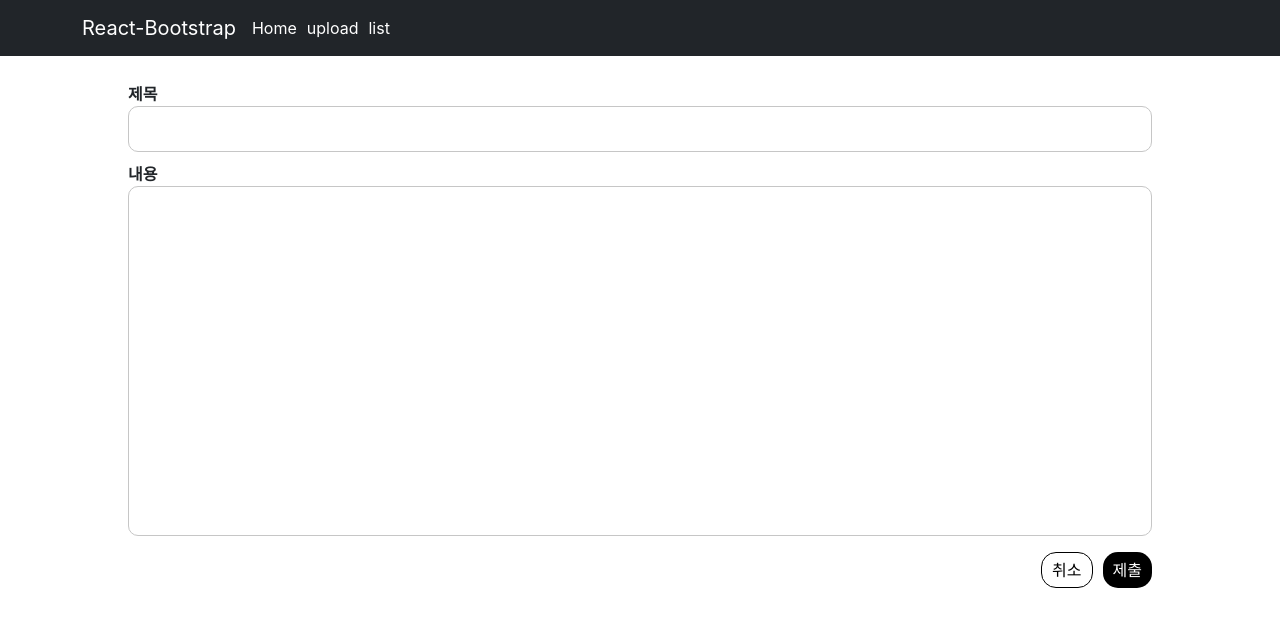
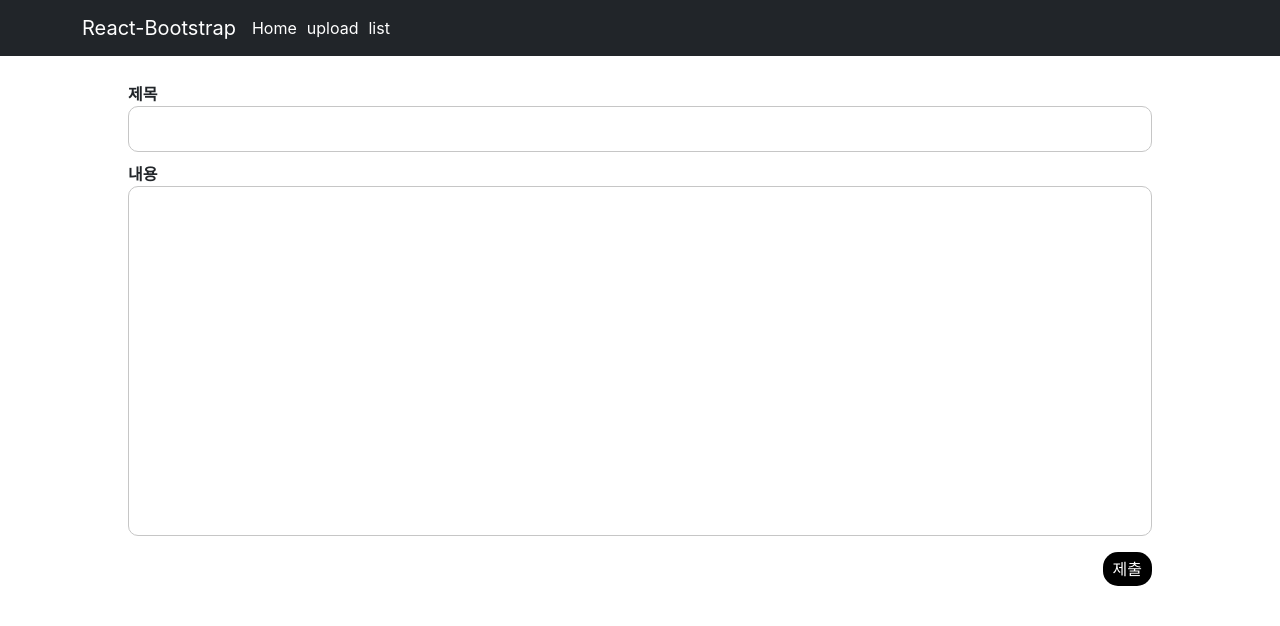
Before and after one commit to jiyounggo/community_web, a React (Create React App) app: page /edit/1 in a window 1280 px wide. Shown: the top 626 px of the page. Built offline with nearby package versions, Linux system fonts and the light colour scheme; no server answers.

Commit message:
Revert "delete button"
This reverts commit 9ef22812acfe3a324052b8f9e363aeee44fe473c.

```diff
--- a/src/Component/Post/Edit.js
+++ b/src/Component/Post/Edit.js
@@ -84,15 +84,6 @@ function Edit() {
             />
             <UploadButtonDiv>
             <button
-                className="cancel"
-                onClick={(e)=>{
-                   e.preventDefault();
-                   navigate(-1)
-                    }}
-                    >
-              취소
-            </button>
-            <button
              onClick={(e)=>{
                 {onSubmit(e)}
                 }}>
--- a/src/Style/UploadCSS.js
+++ b/src/Style/UploadCSS.js
@@ -65,17 +65,6 @@ const UploadButtonDiv = styled.div`
       color:black;
       border:1px solid black;
     }
-    &.cancel{
-      margin-right : 10px;
-      background-color: white;
-      color:black;
-      border:1px solid black;
-      &:hover{
-        background-color: black;
-        color:white;
-        border:1px solid black;
-      }
-    }
   }
 
 `;
```
